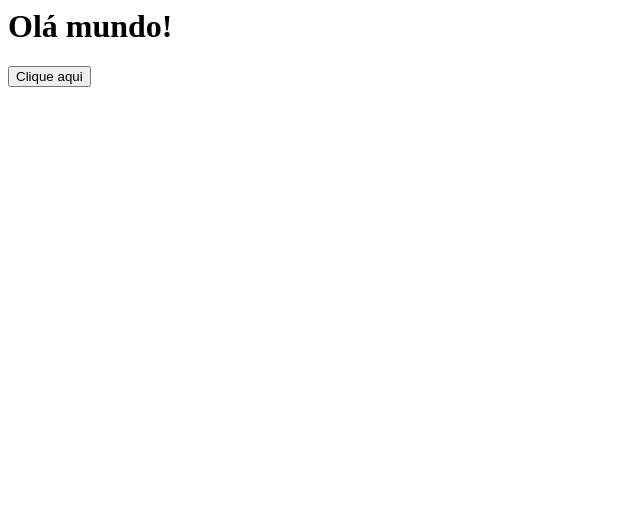
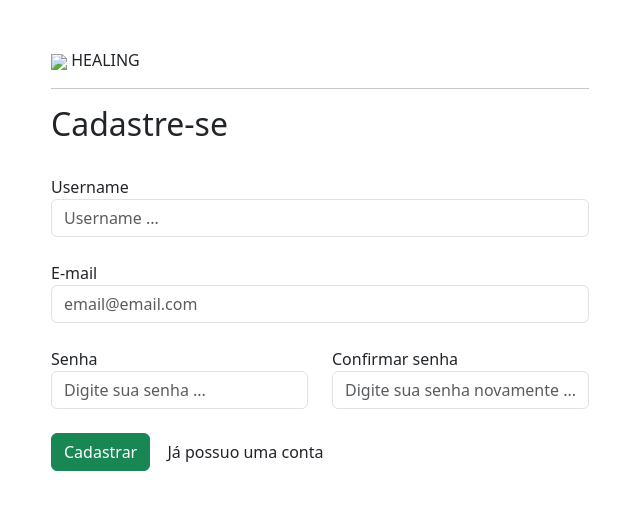
Before and after one commit to gemaquejr/python-medical-center, a Django app: template users/templates/register.html in a window 1280 px wide. Shown: the top 510 px of the page, without its empty margins (0-644 px from the left). Run offline with Django 5.2, Linux system fonts and the light colour scheme; the template is opened without the code that fills it, so the values that code supplies are empty.

Commit message:
Atualizando a página register.html
Signed-off-by: gemaquejr <gemaquejr@hotmail.com>

```diff
--- a/users/templates/register.html
+++ b/users/templates/register.html
@@ -1,3 +1,76 @@
-<h1>Olá mundo!</h1>
+{% extends "base.html" %}
 
-<button>Clique aqui</button>
+{% block 'body' %}
+
+<div class="container-fluid">
+  <div class="row">
+    <div class="col-md d-flex justify-content-center">
+      <div class="cont-cadastro">
+        <br />
+        <br />
+        <section class="cont-logo">
+          <img class="logo" src="#" />
+          <label class="text-logo">HEALING</label>
+        </section>
+        <hr />
+        <form action="" method="post">
+          <h2 class="fonte-destaque1">Cadastre-se</h2>
+          <br />
+          <label for="">Username</label>
+          <input
+            type="text"
+            name="username"
+            id=""
+            class="form-control"
+            placeholder="Username ..."
+          />
+          <br />
+          <label for="">E-mail</label>
+          <input
+            type="text"
+            name="email"
+            id=""
+            placeholder="email@email.com"
+            class="form-control"
+          />
+          <br />
+          <div class="row">
+            <div class="col-md">
+              <label for="">Senha</label>
+              <input
+                type="password"
+                name="senha"
+                class="form-control"
+                placeholder="Digite sua senha ..."
+              />
+            </div>
+            <div class="col-md">
+              <label for="">Confirmar senha</label>
+              <input
+                type="password"
+                name="confirmar_senha"
+                class="form-control"
+                placeholder="Digite sua senha novamente ..."
+                id=""
+              />
+            </div>
+          </div>
+          <br />
+          <input
+            type="submit"
+            value="Cadastrar"
+            class="btn btn-success btn-dark-color"
+          />
+          <a href="#" class="btn btn-dark-color-outline">Já possuo uma conta</a>
+        </form>
+      </div>
+    </div>
+    <div
+      class="col-md bg-main d-flex justify-content-center align-items-center"
+    >
+      <img src="#" alt="" />
+    </div>
+  </div>
+</div>
+
+{% endblock 'body' %}
```
